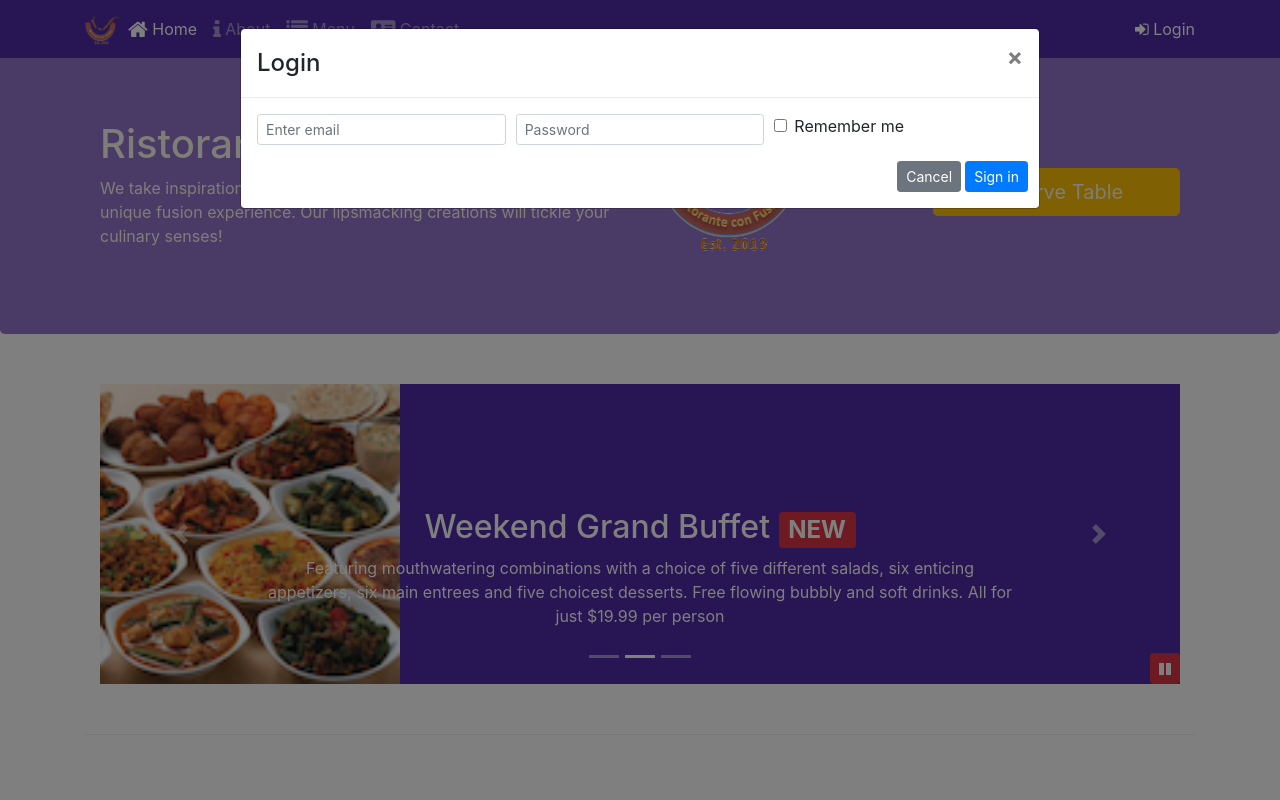
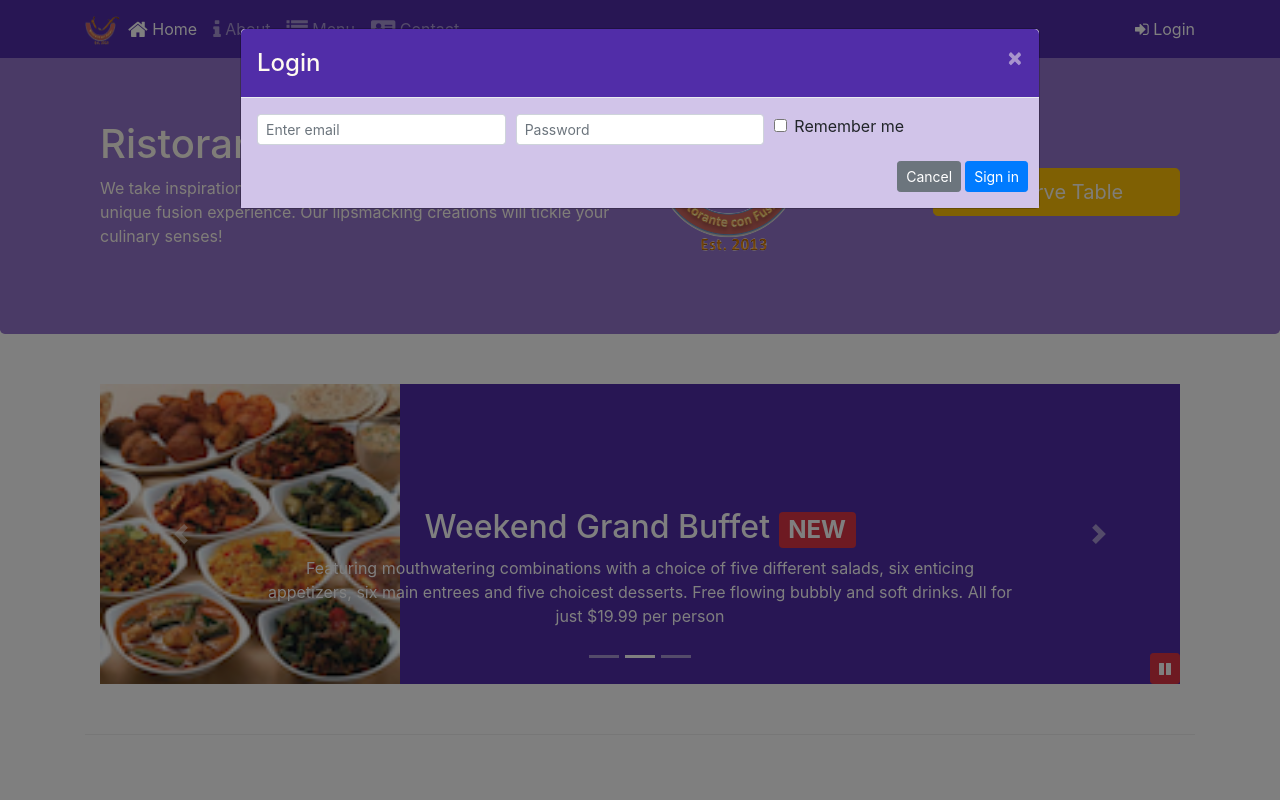
Before and after one commit to Prit1912/bootstrap_practice, a website: page index.html in a window 1280 px wide. Both pictures are taken after a click on the link "Login". Shown: the top 800 px of the page. Drawn offline with nearby package versions, Linux system fonts and the light colour scheme.

Commit message:
Assignment4

```diff
--- a/css/style.scss
+++ b/css/style.scss
@@ -74,3 +74,19 @@ body{
     bottom: 0px;
     z-index: 1;
 }
+
+.modal-title{
+    color: floralwhite;
+}
+
+.modal-header{
+    background-color: $background-dark;
+
+    .close{
+        color: floralwhite;
+    }
+}
+
+.modal-body{
+    background-color: $background-pale;
+}
--- a/index.html
+++ b/index.html
@@ -36,7 +36,7 @@
                                 class="fa fa-address-card fa-lg"></span> Contact</a></li>
                 </ul>
                 <span class="navbar-text">
-                    <a data-toggle="modal" data-target="#loginmodal">
+                    <a id="login">
                         <span class="fa fa-sign-in"> </span> Login
                     </a>
                 </span>
@@ -191,7 +191,7 @@
                     <img src="img/logo.png" class="img-fluid" alt="">
                 </div>
                 <div class="col-12 col-sm-3 align-self-center">
-                    <a role="button" class="btn btn-warning btn-lg btn-block" data-toggle="modal" data-target="#reservemodal">Reserve
+                    <a role="button" class="btn btn-warning btn-lg btn-block" id="btn">Reserve
                         Table</a>
                 </div>
             </div>
@@ -402,8 +402,17 @@
                     $('#carouselButton').children('span').removeClass('fa-play')
                     $('#carouselButton').children('span').addClass('fa-pause')
                 }
+            });
 
+
+            $('#login').click(function(){
+                $("#loginmodal").modal('toggle');
             })
+
+            $("#btn").click(function(){
+                $("#reservemodal").modal('toggle');
+            })
+
         })
     </script>
 
```
Also changed, not shown: css/style.css.
